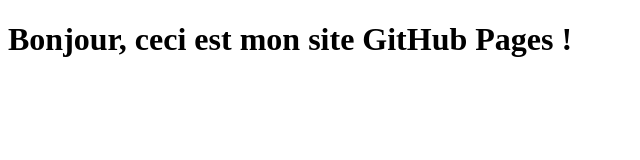
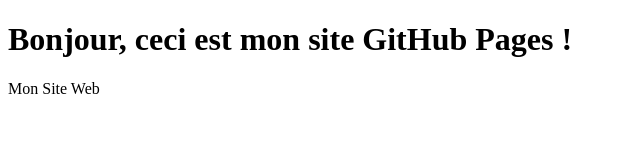
Before and after one commit to EmileDeslau/Brouillon.github.io, a plain HTML site: page index.html in a window 1280 px wide. Shown: the whole page, without its empty margins (0-640 px from the left). Drawn offline with Linux system fonts and the light colour scheme.

Commit message:
Update index.html

```diff
--- a/index.html
+++ b/index.html
@@ -8,3 +8,8 @@
   <h1>Bonjour, ceci est mon site GitHub Pages !</h1>
 </body>
 </html>
+<header class="site-header">
+  <div class="container">
+    Mon Site Web
+  </div>
+</header>
```
